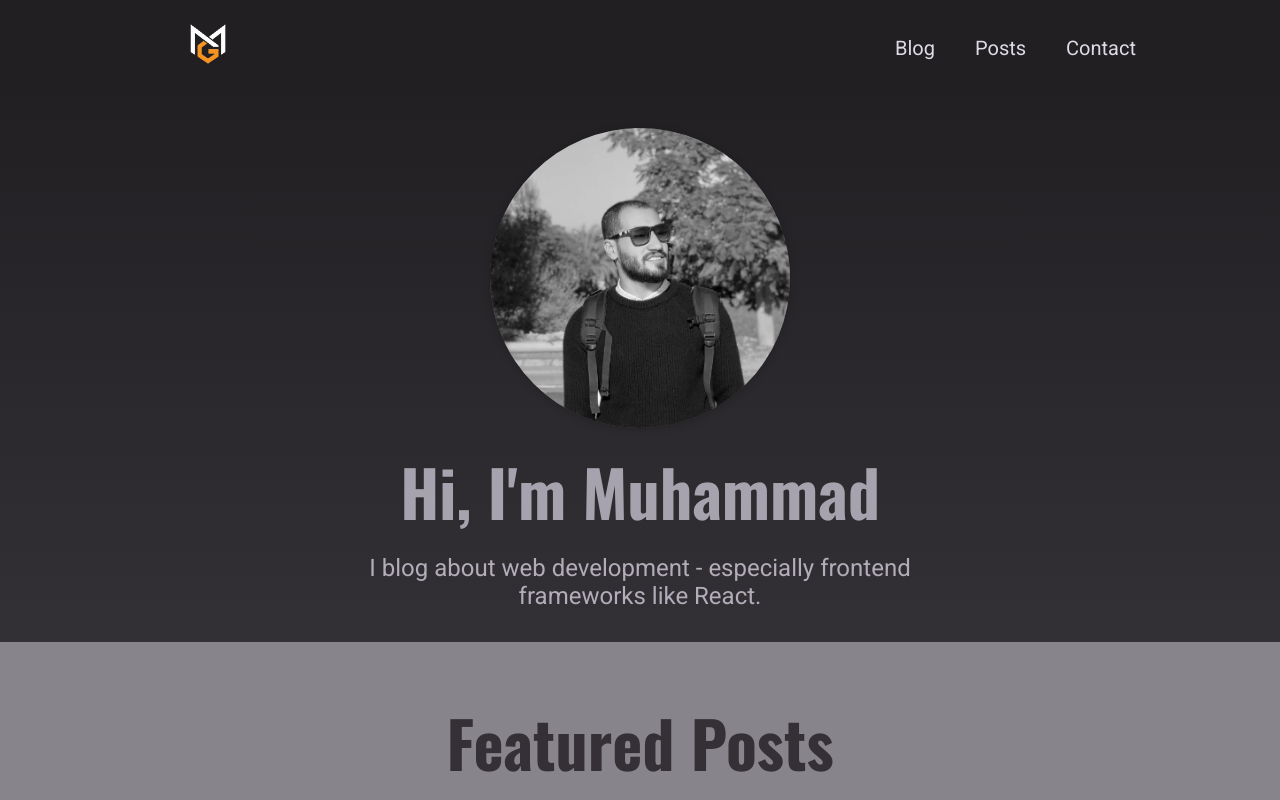
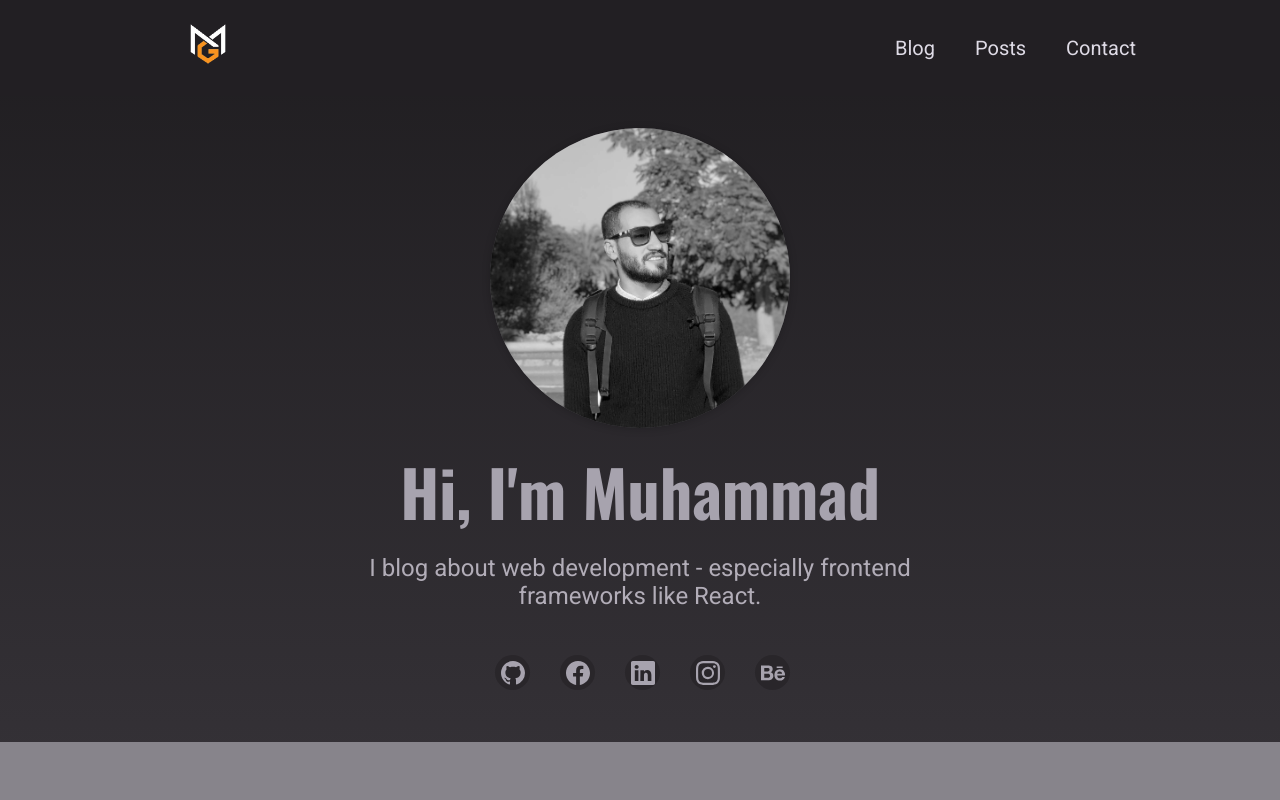
Before and after one commit to muhammadgmalezzat/My-Blog-website, a Next.js app: page / in a window 1280 px wide. Shown: the top 800 px of the page. Built offline with nearby package versions, Linux system fonts and the light colour scheme.

Commit message:
social media links add

```diff
--- a/components/homePage/cardcss.css
+++ b/components/homePage/cardcss.css
@@ -107,5 +107,5 @@ transform: rotateY(180deg);}
   text-align: center;
 }
 
-.card .back ul li i {color: #333742; }
-.card .back ul li i:hover{color: #2896CA;}
+.card .back ul li span {color: #333742; }
+.card .back ul li span:hover{color: #2896CA;}
--- a/components/homePage/hero.js
+++ b/components/homePage/hero.js
@@ -1,5 +1,14 @@
 import styles from './hero.module.css'
 import Image from 'next/image';
+import {BsLinkedin ,BsFacebook ,BsGithub, BsBehance,BsInstagram }from 'react-icons/bs'
+import {
+    SlSocialLinkedin,
+    SlSocialFacebook,
+    SlSocialInstagram,
+    SlSocialGithub,
+    SlSocialBehance
+} from 'react-icons/sl'
+
 const hero = () => {
     return (
         <section className={styles.hero}>
@@ -15,6 +24,41 @@ const hero = () => {
             <p>
                 I blog about web development - especially frontend frameworks like React.
             </p>
+            <div className={styles.sociallinks}>
+                <ul >
+                    <li>
+                        <a href='https://github.com/muhammadgmalezzat' target="_blank">
+                        <span>
+                            <BsGithub />
+                        </span>
+                    </a>
+                    </li>
+                    <li><a href='https://www.facebook.com/mohamed.gmal.98871' target="_blank">
+                        <span>
+                            <BsFacebook />
+                        </span>
+                    </a></li>
+
+                    <li><a href='https://www.linkedin.com/in/muhammad-gmal-61330119b/' target="_blank">
+                        <span>
+                            <BsLinkedin />
+                        </span>
+                    </a></li>
+
+                    <li><a href='https://www.instagram.com/7958_muhammad/?fbclid=IwAR2eHRWktRWm-FDqcPWCFYOcm7FrbFBtr0X2mBRjMpjZWfCMcXrarMwtSg4' target="_blank">
+                        <span>
+                            <BsInstagram />
+                        </span>
+                    </a></li>
+
+                    <li><a href='https://www.behance.net/muhammad12' target="_blank">
+                        <span>
+                            <BsBehance />
+                        </span>
+                    </a></li>
+                </ul>
+            </div>
+
         </section>
     )
 }
--- a/components/homePage/hero.module.css
+++ b/components/homePage/hero.module.css
@@ -38,3 +38,39 @@
   max-width: 40rem;
   margin: auto;
 }
+
+
+.sociallinks ul {
+ list-style: none;
+  width: 100%;
+  margin: 12px auto 20px;
+  padding-left: 5px;
+  display: block;
+  margin-top: 30px;
+  height: 50px;
+}
+
+.sociallinks ul li {
+  display: inline-block;
+  text-align: center;
+  margin: 15px;
+
+}
+.sociallinks a{
+    text-decoration: none;
+    height: 35px;
+    display: flex;
+    background-color: #29262A;
+    width: 35px;
+    border-radius: 50%;
+}
+.sociallinks ul li span {
+  color: #A7A3AE;
+  margin: 6px ;
+  font-size: 24px;
+
+}
+.sociallinks ul li span:hover{
+  color: #2faae2;
+
+}
--- a/package.json
+++ b/package.json
@@ -16,6 +16,7 @@
     "react": "18.2.0",
     "react-dom": "18.2.0",
     "react-hot-toast": "^2.4.1",
+    "react-icons": "^4.8.0",
     "react-markdown": "^6.0.0",
     "react-syntax-highlighter": "^15.5.0"
   }
```
Also changed, not shown: 1 other file (tests, documents, lock files or other folders).
